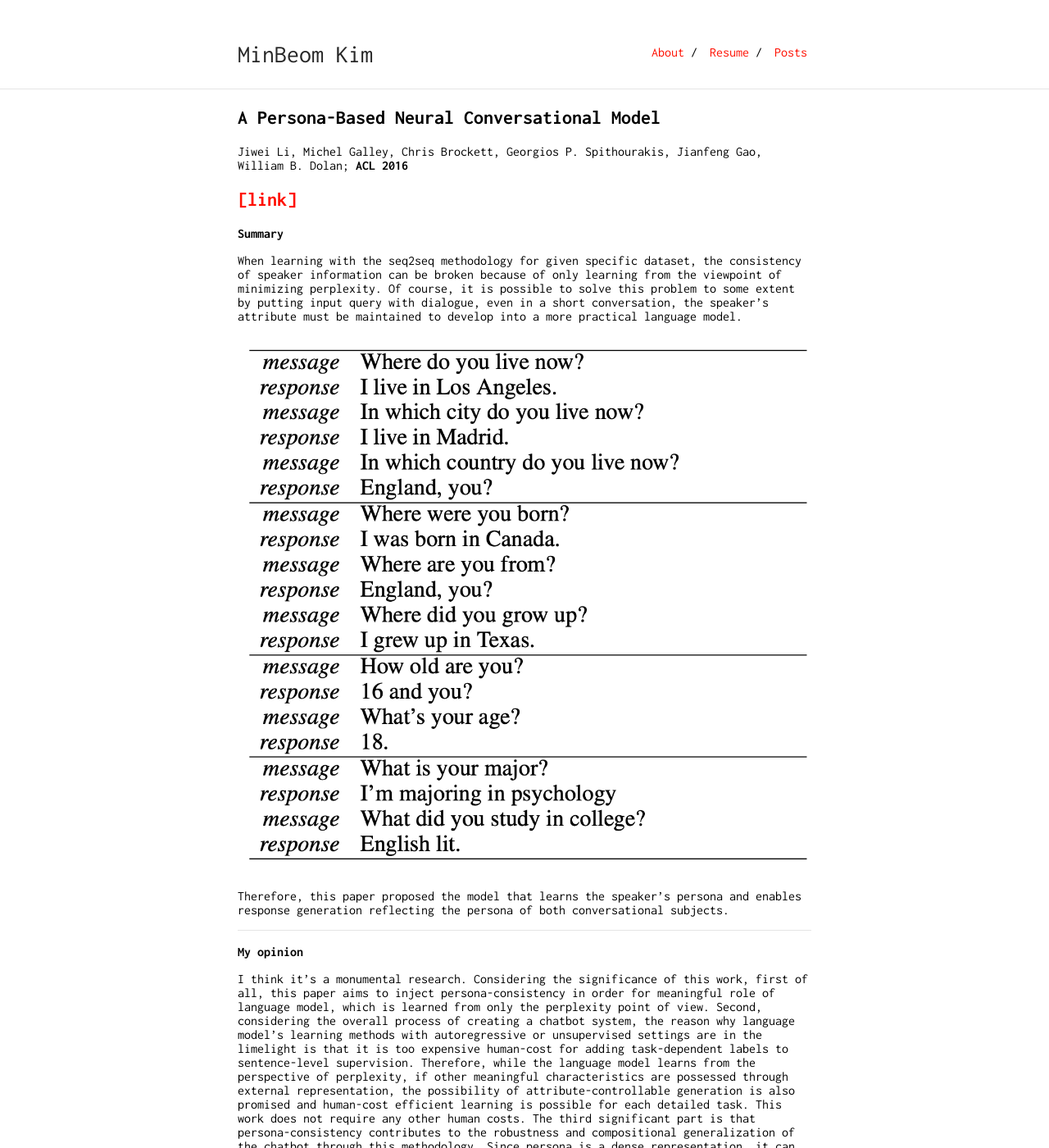
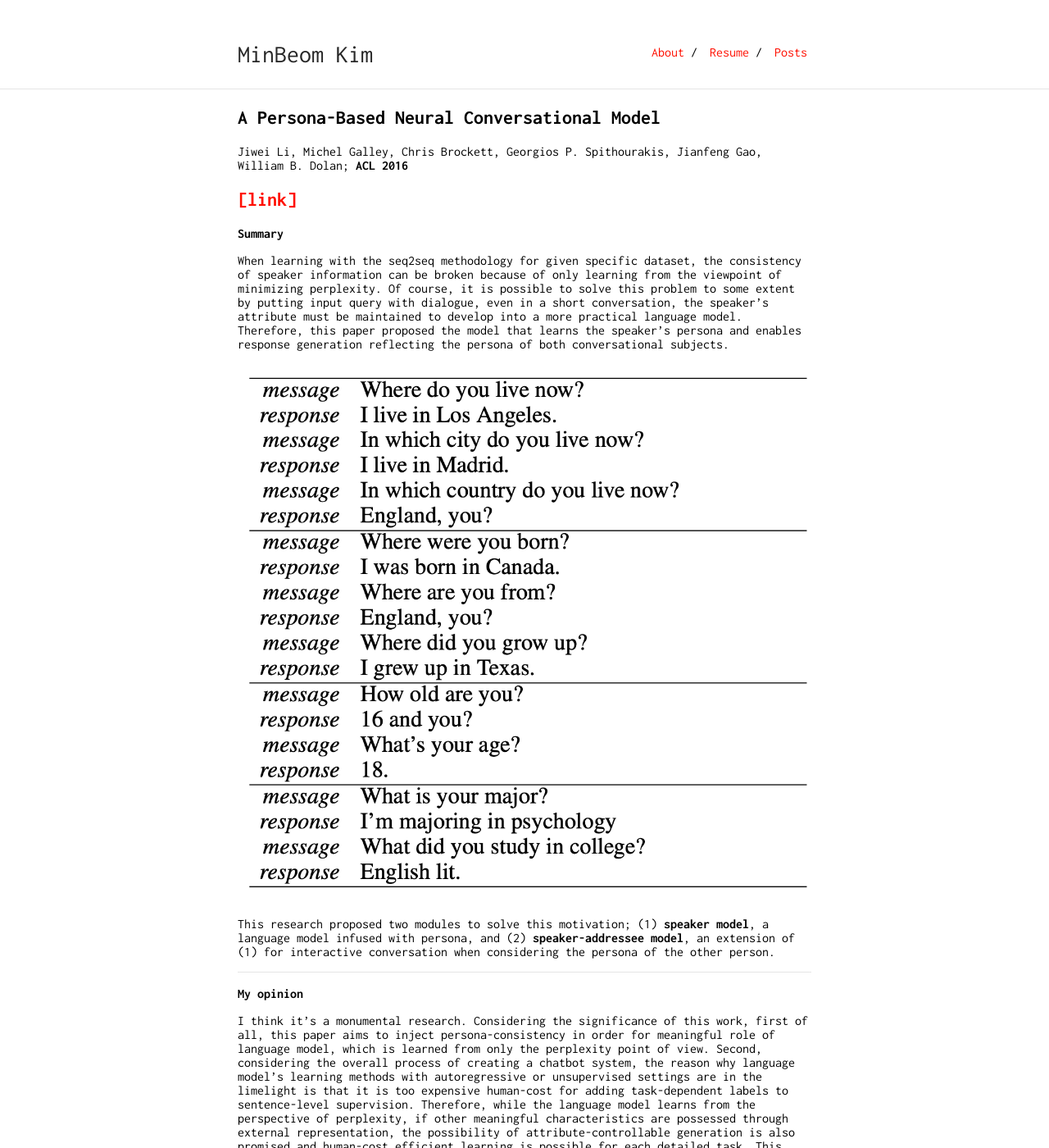
Before and after one commit to minbeomkim/minbeomkim.github.io, a Jekyll site: the page built from post-A-Persona-Based-Neural-Conversation-Model.md, in a window 1280 px wide and 1400 px high. Shown: the whole window at 82% size. Built offline with Jekyll 4.4.1, drawn with Linux system fonts in a browser that asks for light colours; our own code applies the rules of GitHub Pages for plain Markdown files.

Commit message:
Update post-A-Persona-Based-Neural-Conversation-Model.md

```diff
--- a/post-A-Persona-Based-Neural-Conversation-Model.md
+++ b/post-A-Persona-Based-Neural-Conversation-Model.md
@@ -11,11 +11,11 @@ Jiwei Li, Michel Galley, Chris Brockett, Georgios P. Spithourakis, Jianfeng Gao,
 
 **Summary**
 
-When learning with the seq2seq methodology for given specific dataset, the consistency of speaker information can be broken because of only learning from the viewpoint of minimizing perplexity. Of course, it is possible to solve this problem to some extent by putting input query with dialogue, even in a short conversation, the speaker's attribute must be maintained to develop into a more practical language model.
+When learning with the seq2seq methodology for given specific dataset, the consistency of speaker information can be broken because of only learning from the viewpoint of minimizing perplexity. Of course, it is possible to solve this problem to some extent by putting input query with dialogue, even in a short conversation, the speaker's attribute must be maintained to develop into a more practical language model. Therefore, this paper proposed the model that learns the speaker's persona and enables response generation reflecting the persona of both conversational subjects.
 
 <img src="img/persona1.png">
 
-Therefore, this paper proposed the model that learns the speaker's persona and enables response generation reflecting the persona of both conversational subjects.
+This research proposed two modules to solve this motivation; (1) **speaker model**, a language model infused with persona, and (2) **speaker-addressee model**, an extension of (1) for interactive conversation when considering the persona of the other person.
 
 ---
 **My opinion**
```
